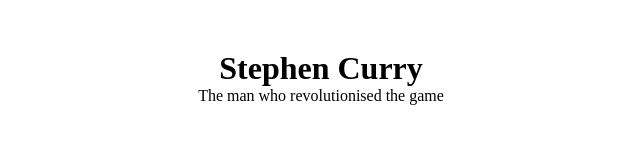
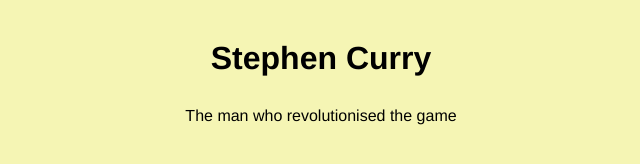
Before and after one commit to raiville/Tribute-Page, a plain HTML site: page index.html in a window 1280 px wide. Shown: the whole page, without its empty margins (319-959 px from the left). Drawn offline with Linux system fonts and the light colour scheme.

Commit message:
added photo of stephen curry and updated css

```diff
--- a/index.html
+++ b/index.html
@@ -6,12 +6,14 @@
     <link rel="stylesheet" href="style.css">
 </head>
 
-<!--This is the head and image-->
-    <body>
-        <header class="header">
+<!--This is the head-->
+    <body id="main">
+        <header id="title">
         <h1>Stephen Curry</h1>
-        <p class="frst-line">The man who revolutionised the game</p>
+            <p>The man who revolutionised the game</p>
         </header>
+<!--This is the image and p div-->
+    <div class="white-box">
 
-
+    </div>
     </body>
--- a/style.css
+++ b/style.css
@@ -1,9 +1,20 @@
 * {
     margin: 0px;
     padding: 0px;
+    background-color: rgb(245, 245, 180);
 }
 
-.header {
-    padding-top: 50px;
+#main #title {
+    font-family: Helvetica;
     text-align: center;
+    padding-top: 40px;
 }
+
+#main #title p {
+    padding-top: 30px;
+    font-weight: lighter;
+}
+
+.white-box{
+    background-color: white;
+}
```
Also changed, not shown: 61a668dd0ed48c0019e51345.jpg (added).
